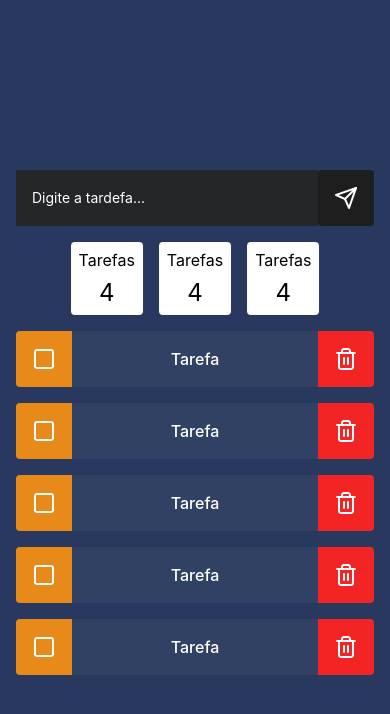
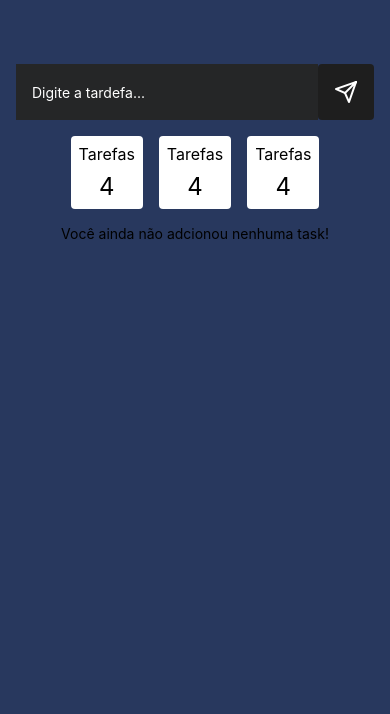
Before and after one commit to amaralmk2/residencia-tic-36, a React Native app: screen / in a window 390 px wide. Shown: the top 714 px of the page. Built offline with nearby package versions, Linux system fonts and the light colour scheme.

Commit message:
Incluido funcoes de usestate no projeto

```diff
--- a/App.tsx
+++ b/App.tsx
@@ -1,33 +1,51 @@
 import { StatusBar } from 'expo-status-bar';
-import { useEffect } from 'react';
-import { StyleSheet, Text, View } from 'react-native';
+import { useEffect, useState } from 'react';
+import { FlatList, StyleSheet, Text, View } from 'react-native';
 import { Tasks } from './src/components/Tasks';
 import { CardNumber } from './src/components/CardNumber';
 import { InputAddTask } from './src/components/InputAddTask';
+import { Colors } from 'react-native/Libraries/NewAppScreen';
 
 export default function App() {
 
-  useEffect(()=>{
-  console.warn("checked!")
-},[]);
-
-
+  const [Task, setTask] = useState<{description: string; checked: boolean}[]>([]);
+  const [taskText, setTaskText] = useState("");
 
   return (
     <View style={styles.container}>
+
       <InputAddTask/>
       <View style={{flexDirection: 'row', gap: 16}}>
         <CardNumber />
         <CardNumber />
         <CardNumber />
         </View>
-      <Tasks />
-      <Tasks />
-      <Tasks />
-      <Tasks />
-      <Tasks />
+
+
+    <FlatList
+
+      data={Task}
+      keyExtractor={(item, index) => index.toString()}
+      renderItem={
+        ({item}) => (
+          <Tasks />
+        )
+      }
+
+      ListEmptyComponent={() => (
+
+        <View><Text >Você ainda não adcionou nenhuma task!</Text></View>
+      )}
+
+
+        />
+
       <StatusBar style="auto" />
     </View>
+
+
+
+
   );
 }
 
@@ -38,6 +56,7 @@ const styles = StyleSheet.create({
     alignItems: 'center',
     justifyContent: 'center',
     padding: 16,
+    paddingTop: 64,
     gap: 16,
   },
 });
```
